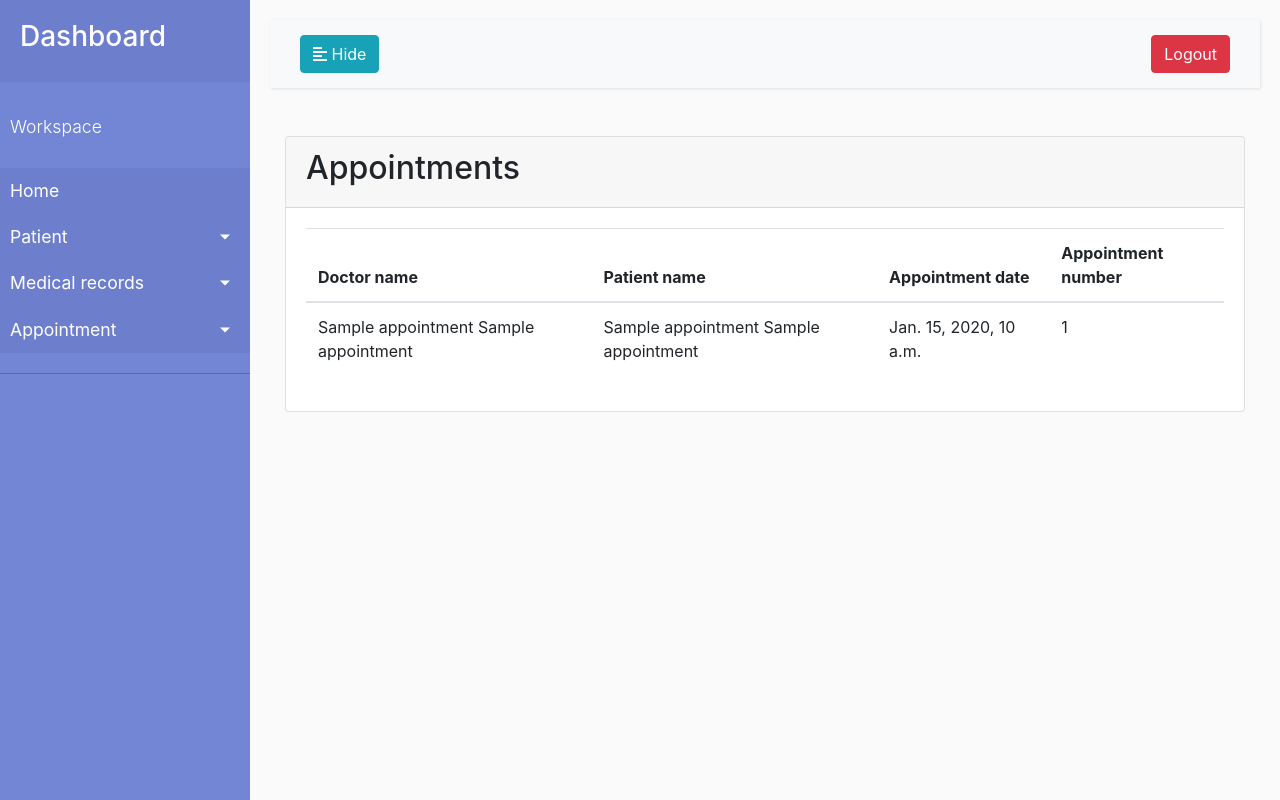
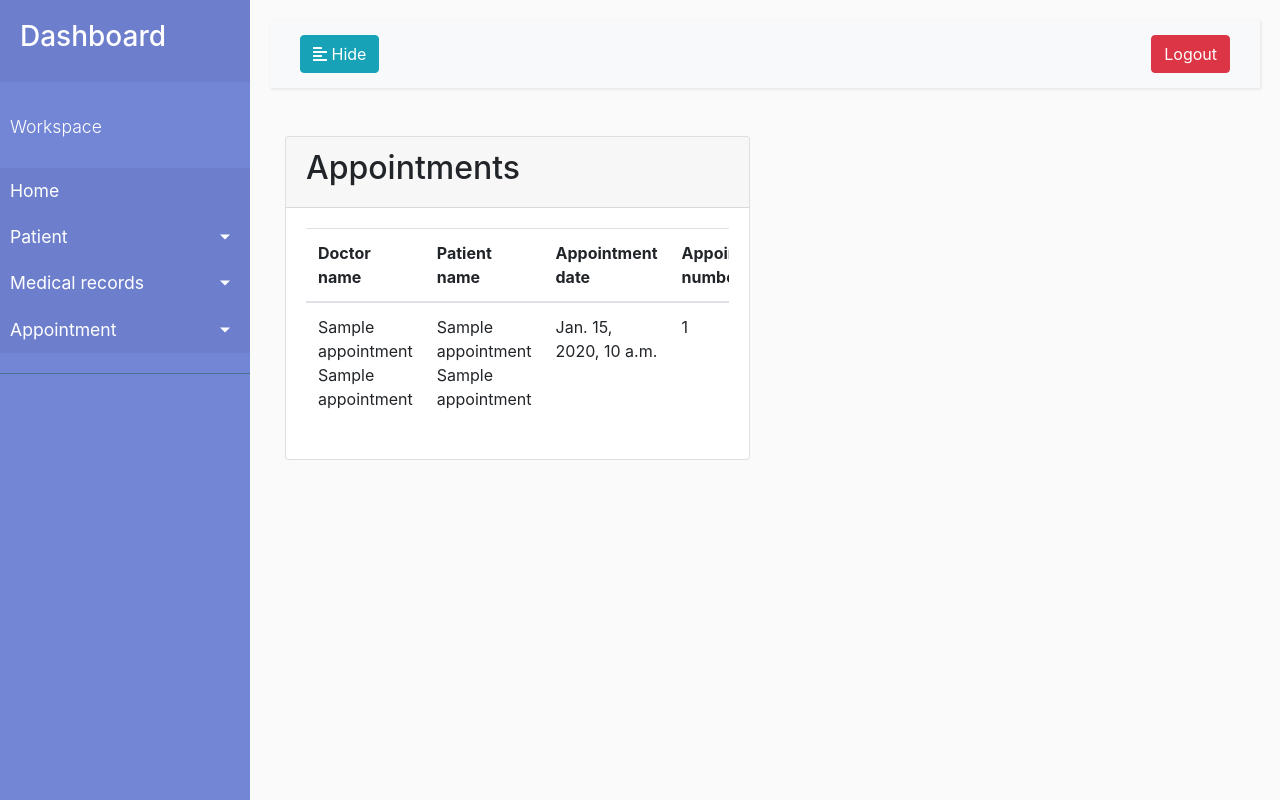
Before and after one commit to laken11/Myhospital, a Django app: template templates/doctor/appointment_for_doctor.html in a window 1280 px wide. Run offline with Django 3.2, Linux system fonts and the light colour scheme; the template is opened without the code that fills it: most values are stand-ins (such as "Sample title", 1, 10 or a date in 2020); some libraries are stand-ins or nearby versions.

Commit message:
Update appointment_for_doctor.html

```diff
--- a/templates/doctor/appointment_for_doctor.html
+++ b/templates/doctor/appointment_for_doctor.html
@@ -2,7 +2,7 @@
 {% block content %}
     <div class="container">
         <div class="row mt-5">
-            <div class="col-md-12">
+            <div class="col-md-6">
                 <div class="card">
                     <div class="card-header">
                         <h2>Appointments</h2>
```
